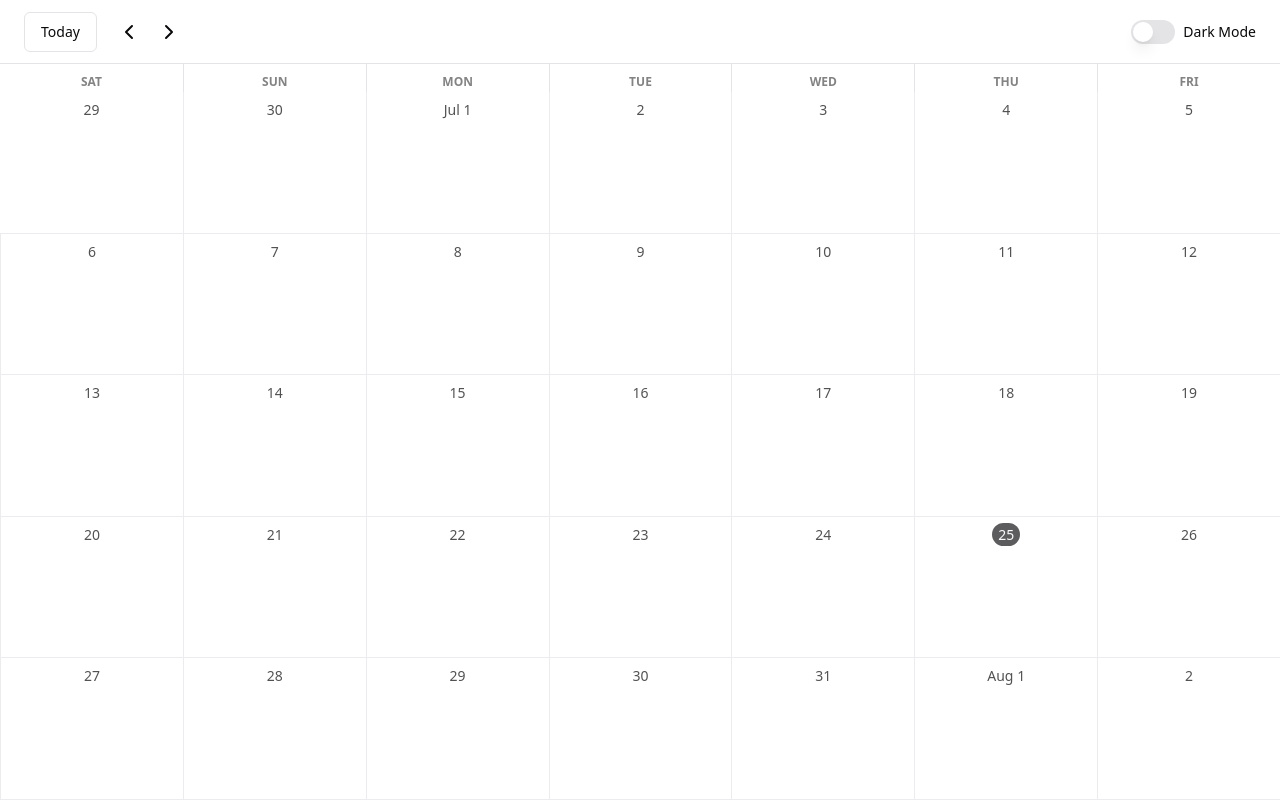
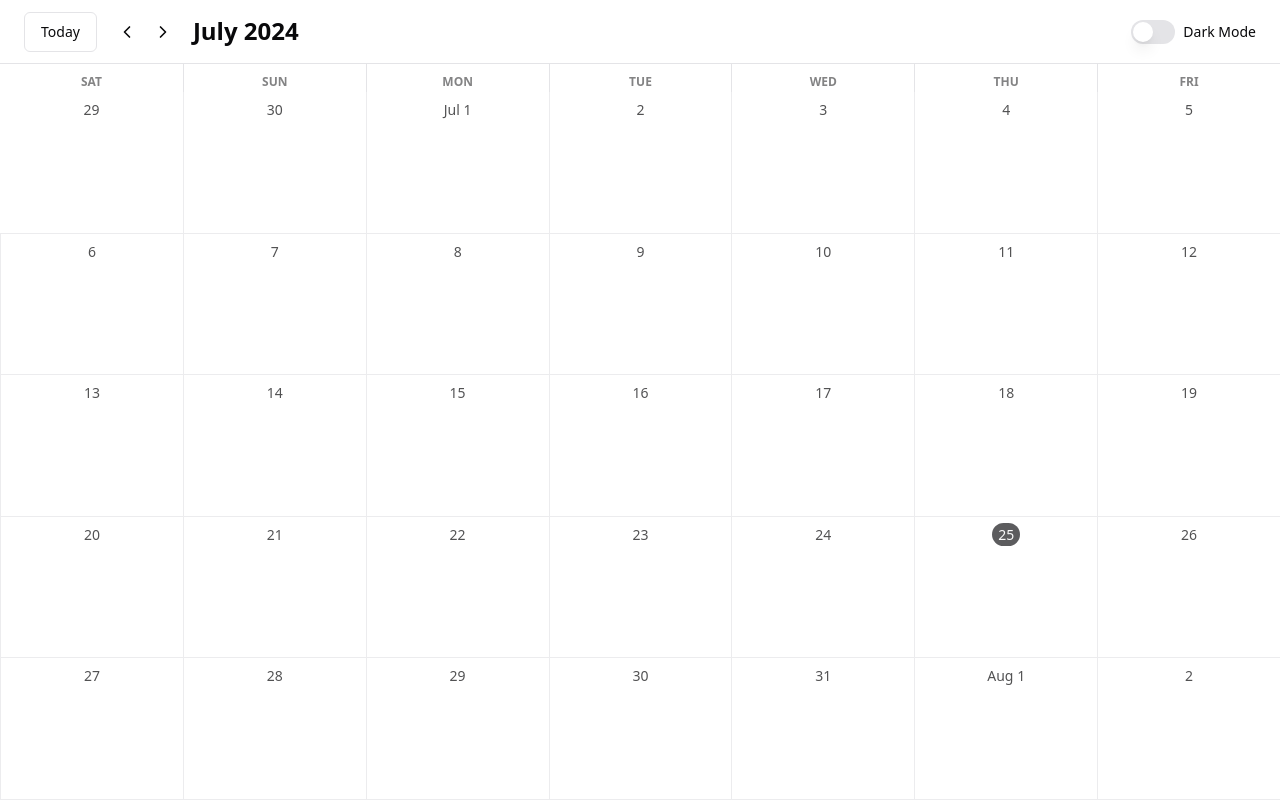
Before and after one commit to ALSA98/react-calendar, a React (Vite) app: page / in a window 1280 px wide. Built offline with nearby package versions, Linux system fonts and the light colour scheme.

Commit message:
feat: Show current month in header navigator

```diff
--- a/src/components/Calendar.tsx
+++ b/src/components/Calendar.tsx
@@ -16,6 +16,7 @@ const Calendar = () => {
       className={`flex h-full w-full flex-col bg-background ${isDarkMode ? "dark" : ""}`}
     >
       <CalendarHeader
+        selectedDate={selectedDate}
         darkModeSwitch={
           <SwitchWithLabel
             label="Dark Mode"
--- a/src/components/CalendarHeader.tsx
+++ b/src/components/CalendarHeader.tsx
@@ -2,14 +2,15 @@ import { ReactNode } from "react";
 import CalendarHeaderNavigator from "./CalendarHeaderNavigator";
 
 type Props = {
+  selectedDate: Date;
   darkModeSwitch: ReactNode;
 };
 
-const CalendarHeader = (props: Props) => {
+const CalendarHeader = ({ selectedDate, darkModeSwitch }: Props) => {
   return (
     <div className="flex h-14 items-center border-b px-6 py-2 lg:h-16">
-      <CalendarHeaderNavigator />
-      {props.darkModeSwitch}
+      <CalendarHeaderNavigator selectedDate={selectedDate} />
+      {darkModeSwitch}
     </div>
   );
 };
--- a/src/components/CalendarHeaderNavigator.tsx
+++ b/src/components/CalendarHeaderNavigator.tsx
@@ -1,19 +1,27 @@
 import { Button } from "@/components/ui/Button";
+import dayjs from "dayjs";
 import { ChevronLeftIcon } from "lucide-react";
 import { ChevronRightIcon } from "lucide-react";
 
-const CalendarHeaderNavigator = () => {
+type Props = {
+  selectedDate: Date;
+};
+
+const CalendarHeaderNavigator = ({ selectedDate }: Props) => {
   return (
     <div className="inline-flex h-full items-center gap-3">
       <Button variant="outline">Today</Button>
       <div>
         <Button variant="ghost" className="px-2">
-          <ChevronLeftIcon />
+          <ChevronLeftIcon className="size-5" />
         </Button>
         <Button variant="ghost" className="px-2">
-          <ChevronRightIcon />
+          <ChevronRightIcon className="size-5" />
         </Button>
       </div>
+      <span className="pb-0.5 text-2xl font-semibold text-foreground">
+        {dayjs(selectedDate).format("MMMM YYYY")}
+      </span>
     </div>
   );
 };
```
